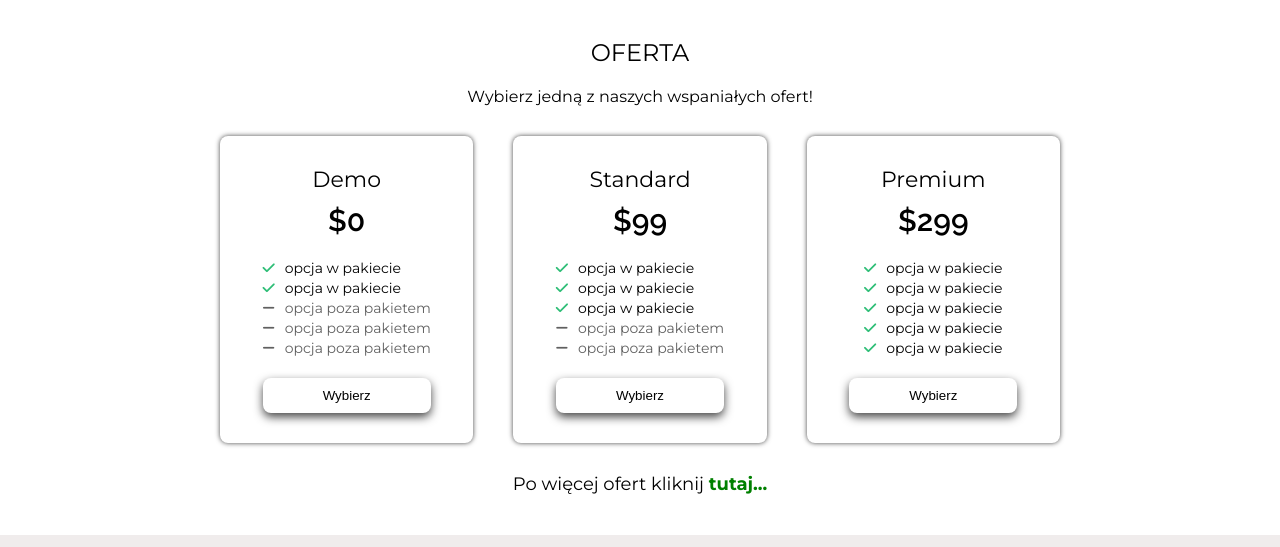
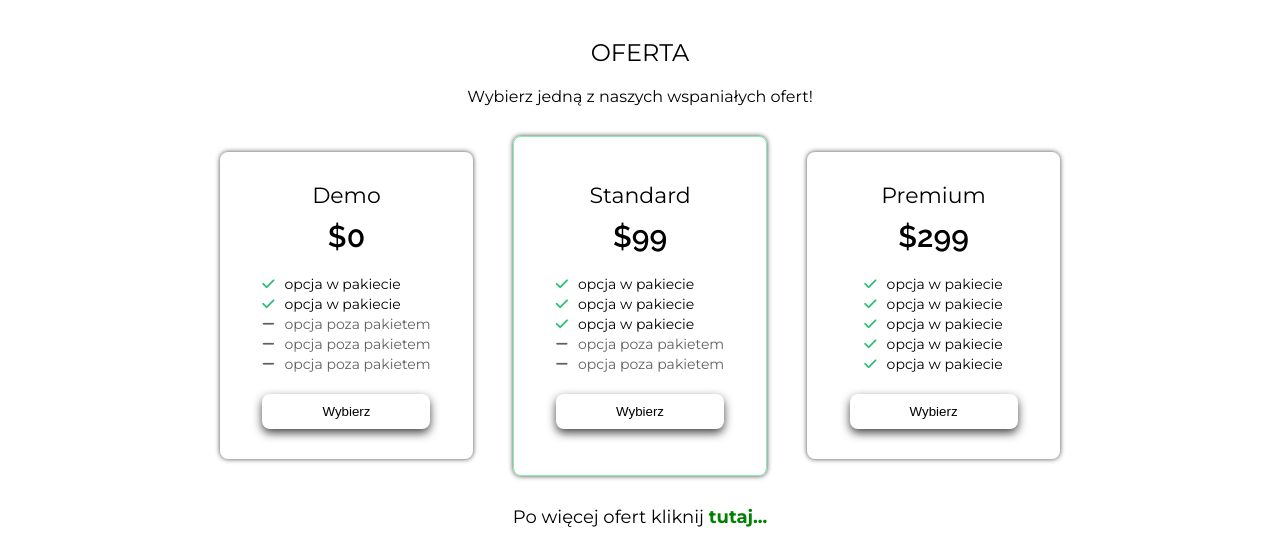
Before and after one commit to gbura/forest-website-project, a website: page index.html in a window 1280 px wide. Shown: the part 1035-1582 px from the top of the page. Drawn offline with nearby package versions, Linux system fonts and the light colour scheme; files that its build step writes are made by us from their sources.

Commit message:
styled variants

```diff
--- a/src/sass/main.scss
+++ b/src/sass/main.scss
@@ -31,6 +31,7 @@ header {
 	width: 100%;
 	height: 60px;
 	background-color: #f0ecec;
+	z-index: 1000;
 }
 
 section {
@@ -254,6 +255,11 @@ section {
 				transform: scale(1.1);
 			}
 
+			&.default {
+				height: 340px;
+				border: 1px solid rgba(42, 222, 114, 0.548);
+			}
+
 			.plan {
 				font-weight: 400;
 				font-size: 2.2rem;
@@ -298,15 +304,11 @@ section {
 				background: transparent;
 				box-shadow: 0 4px 10px rgba(0, 0, 0, 0.726);
 				cursor: pointer;
-				transition: transform 0.3s ease-in;
-
-				&.default {
-					background-color: rgb(42, 222, 114);
-				}
+				transition: transform 0.3s ease-in, background-color 0.3s ease-in;
 
 				&:hover,
 				&:focus {
-					background-color: rgb(36, 175, 92);
+					background-color: rgb(42, 222, 114);
 					transform: scale(1.1);
 				}
 			}
--- a/src/sass/offers.scss
+++ b/src/sass/offers.scss
@@ -167,6 +167,7 @@ section {
 		flex-direction: column;
 		align-items: center;
 		text-align: center;
+		flex-wrap: wrap;
 		gap: 4rem;
 		margin-bottom: 2rem;
 
@@ -176,7 +177,8 @@ section {
 			justify-content: center;
 			align-items: center;
 			gap: 1rem;
-			width: 70%;
+			width: 80%;
+			height: 320px;
 			padding: 3rem 0;
 			border-radius: 8px;
 			box-shadow: 0 0 5px rgba(0, 0, 0, 0.726);
@@ -226,15 +228,11 @@ section {
 				background: transparent;
 				box-shadow: 0 4px 10px rgba(0, 0, 0, 0.726);
 				cursor: pointer;
-				transition: transform 0.3s ease-in;
-
-				&.default {
-					background-color: rgb(42, 222, 114);
-				}
+				transition: transform 0.3s ease-in, background-color .3s ease-in;
 
 				&:hover,
 				&:focus {
-					background-color: rgb(36, 175, 92);
+					background-color: rgb(42, 222, 114);
 					transform: scale(1.1);
 				}
 			}
@@ -413,11 +411,11 @@ footer {
 		.variants {
 			justify-content: space-around;
 			flex-direction: row;
-			flex-wrap: nowrap;
+			flex-wrap: wrap;
 			padding: 0 4rem;
 
 			&__variant {
-				width: 100%;
+				width: 30%;
 			}
 		}
 	}
```
